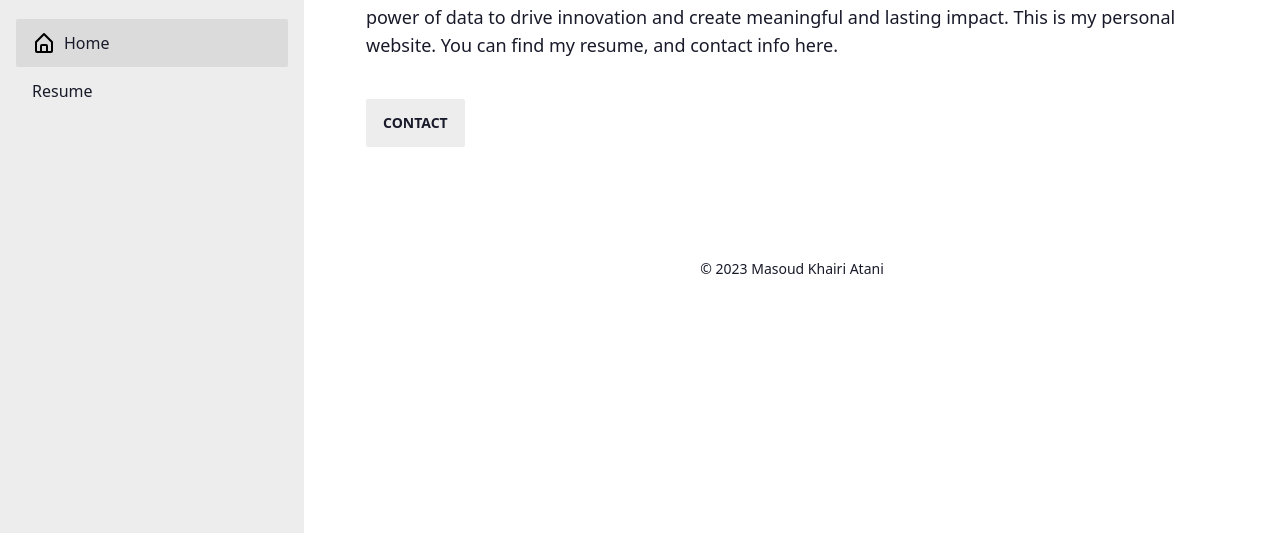
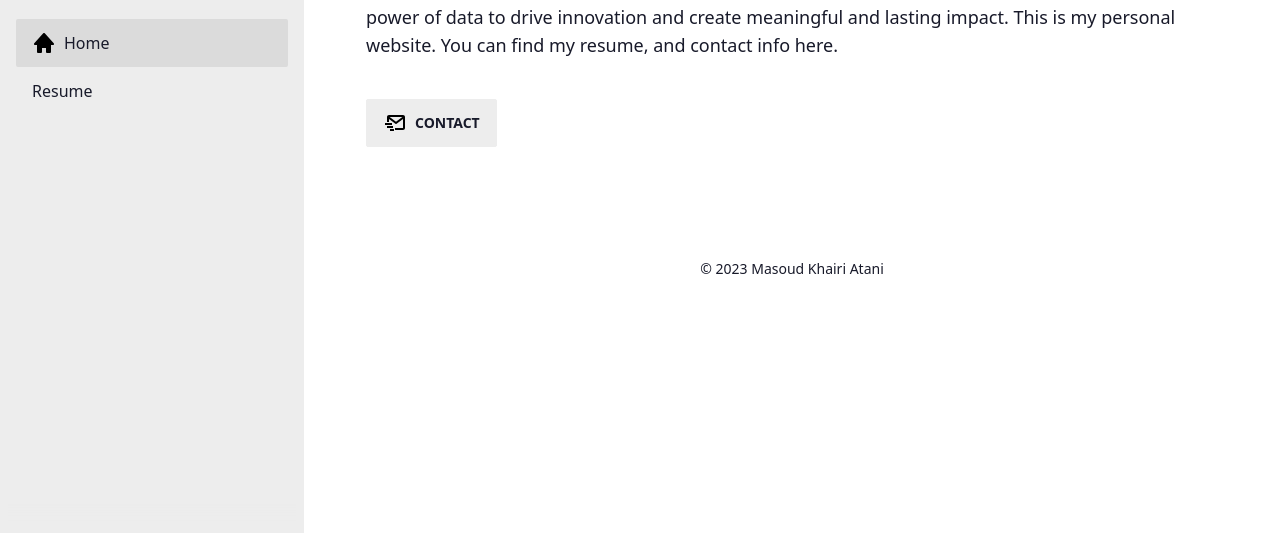
Before and after one commit to msdkhairi/msdkhairi.github.io, an Astro site: page / in a window 1280 px wide. Shown: the part 201-734 px from the top of the page. Built offline with nearby package versions, Linux system fonts and the light colour scheme; Astro itself is replaced by a stand-in of ours.

Commit message:
Add icon to sidebar

```diff
--- a/src/components/SideBarMenu.astro
+++ b/src/components/SideBarMenu.astro
@@ -4,7 +4,7 @@ const activeClass = "bg-base-300"; // For primary color replace with `active` cl
 ---
 
 <ul class="menu grow shrink menu-md overflow-y-auto">
-    <li><a class="py-3 text-base" id="home" href="/"> <svg xmlns="http://www.w3.org/2000/svg" width="24" height="24" viewBox="0 0 24 24" style="fill: rgba(0, 0, 0, 1);transform: ;msFilter:;"><path d="M5 22h14a2 2 0 0 0 2-2v-9a1 1 0 0 0-.29-.71l-8-8a1 1 0 0 0-1.41 0l-8 8A1 1 0 0 0 3 11v9a2 2 0 0 0 2 2zm5-2v-5h4v5zm-5-8.59 7-7 7 7V20h-3v-5a2 2 0 0 0-2-2h-4a2 2 0 0 0-2 2v5H5z"></path>
+    <li><a class="py-3 text-base" id="home" href="/"> <svg xmlns="http://www.w3.org/2000/svg" width="24" height="24" viewBox="0 0 24 24" style="fill: rgba(0, 0, 0, 1);transform: ;msFilter:;"><path d="m21.743 12.331-9-10c-.379-.422-1.107-.422-1.486 0l-9 10a.998.998 0 0 0-.17 1.076c.16.361.518.593.913.593h2v7a1 1 0 0 0 1 1h3a1 1 0 0 0 1-1v-4h4v4a1 1 0 0 0 1 1h3a1 1 0 0 0 1-1v-7h2a.998.998 0 0 0 .743-1.669z"></path>
     </svg>
         Home</a></li>
     <!-- <li><a class="py-3 text-base" id="projects" href="/projects">Projects</a></li> -->
--- a/src/pages/index.astro
+++ b/src/pages/index.astro
@@ -21,7 +21,9 @@ const last_posts = posts.slice(0, 3);
       </text>
     </div>
     <div class="mt-8">
-      <a class="btn" href="mailto:masoud@masoudka.com" target="_blank"> Contact</a>
+      <a class="btn" href="mailto:masoud@masoudka.com" target="_blank">
+        <svg xmlns="http://www.w3.org/2000/svg" width="24" height="24" viewBox="0 0 24 24" style="fill: rgba(0, 0, 0, 1);transform: ;msFilter:;"><path d="M20 4H6c-1.103 0-2 .897-2 2v5h2V8l6.4 4.8a1.001 1.001 0 0 0 1.2 0L20 8v9h-8v2h8c1.103 0 2-.897 2-2V6c0-1.103-.897-2-2-2zm-7 6.75L6.666 6h12.668L13 10.75z"></path><path d="M2 12h7v2H2zm2 3h6v2H4zm3 3h4v2H7z"></path>
+        </svg> Contact</a>
       <!-- <a href="https://github.com/manuelernestog/astrofy" target="_blank" class="btn btn-outline ml-5">
         Get This template
       </a> -->
```
